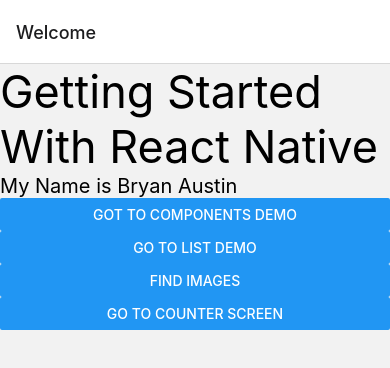
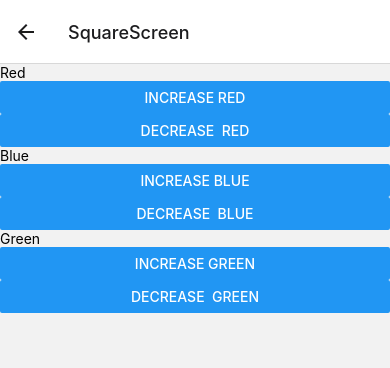
Before and after one commit to Austinove/Test-App, a React Native app: screen /SquareScreen in a window 390 px wide. Shown: the top 368 px of the page. Built offline with nearby package versions, Linux system fonts and the light colour scheme.

Commit message:
color tests with useState

```diff
--- a/App.js
+++ b/App.js
@@ -1,12 +1,14 @@
 /* eslint-disable prettier/prettier */
 import React from 'react';
 import { StyleSheet, Text, View } from 'react-native';
+import { NavigationContainer } from '@react-navigation/native';
+import { createNativeStackNavigator } from '@react-navigation/native-stack';
 import ComponentsScreen from './src/screens/ComponentsScreen';
 import ListScreen from './src/screens/ListScreen';
 import ImageScreen from './src/screens/ImageScreen';
 import CounterScreen from './src/screens/CounterScreen';
-import { NavigationContainer } from '@react-navigation/native';
-import { createNativeStackNavigator } from '@react-navigation/native-stack';
+import ColorScreen from './src/screens/ColorScreen';
+import SquareScreen from './src/screens/SquareScreen';
 const Stack = createNativeStackNavigator();
 export default function App() {
   return (
@@ -20,6 +22,8 @@
         <Stack.Screen name="ListScreen" component={ListScreen} />
         <Stack.Screen name="ImageScreen" component={ImageScreen} />
         <Stack.Screen name="CounterScreen" component={CounterScreen} />
+        <Stack.Screen name="ColorScreen" component={ColorScreen} />
+        <Stack.Screen name="SquareScreen" component={SquareScreen} />
       </Stack.Navigator>
   </NavigationContainer>
   )
--- /dev/null
+++ b/src/components/ColorCounter.js
@@ -0,0 +1,16 @@
+import React from "react";
+import { View, Text, StyleSheet, Button } from "react-native";
+
+const ColorCounter = ({ color }) => {
+    return (
+        <View>
+            <Text>{ color }</Text>
+            <Button title={`Increase ${color}`} />
+            <Button title={`Decrease  ${color}`}/>
+        </View>
+    )
+};
+
+const styles = StyleSheet.create({});
+
+export default ColorCounter;
--- /dev/null
+++ b/src/screens/ColorScreen.js
@@ -0,0 +1,39 @@
+import React, { useState } from "react";
+import { View, StyleSheet, Button, FlatList } from 'react-native';
+
+const ColorScreen = () => {
+    const [colors, setColors] = useState([]);
+
+    const addColors = () => {
+        setColors([...colors, randomRgb()])
+    }
+
+    console.log(colors)
+    return (
+        <View>
+            <Button onPress={addColors} title="Add a Color" />
+            <FlatList
+                keyExtractor={item => item}
+                data={colors}
+                renderItem={({ item }) => {
+                    return (
+                        <View
+                            style={{ height: 100, width: 100, backgroundColor: item }} />
+                    )
+                }}
+            />
+        </View>
+    )
+};
+
+const randomRgb = () => {
+    const red = Math.floor(Math.random() * 256);
+    const green = Math.floor(Math.random() * 256);
+    const blue = Math.floor(Math.random() * 256);
+
+    return `rgb(${red}, ${green}, ${blue})`;
+}
+
+const styles = StyleSheet.create({});
+
+export default ColorScreen;
--- a/src/screens/ComponentsScreen.js
+++ b/src/screens/ComponentsScreen.js
@@ -15,6 +15,8 @@
       <Button style={style.buttonStyle} onPress={() => navigation.navigate("ListScreen")} title="Go to List Demo" />
       <Button style={style.buttonStyle} onPress={() => navigation.navigate("ImageScreen")} title="Find Images" />
       <Button onPress={() => navigation.navigate("CounterScreen")} title="Go to Counter Screen" />
+      <Button onPress={() => navigation.navigate("ColorScreen")} title="Go to Color Screen" />
+      <Button onPress={() => navigation.navigate("SquareScreen")} title="Go to Square Screen"/>
     </View>
   );
 };
--- /dev/null
+++ b/src/screens/SquareScreen.js
@@ -0,0 +1,17 @@
+import React from "react";
+import { View, Text, StyleSheet } from "react-native";
+import ColorCounter from "../components/ColorCounter";
+
+const SquareScreen = () => {
+    return (
+        <View>
+            <ColorCounter color="Red" />
+            <ColorCounter color = "Blue" />
+            <ColorCounter color = "Green"/>
+        </View>
+    )
+};
+
+const styles = StyleSheet.create({});
+
+export default SquareScreen;
```
